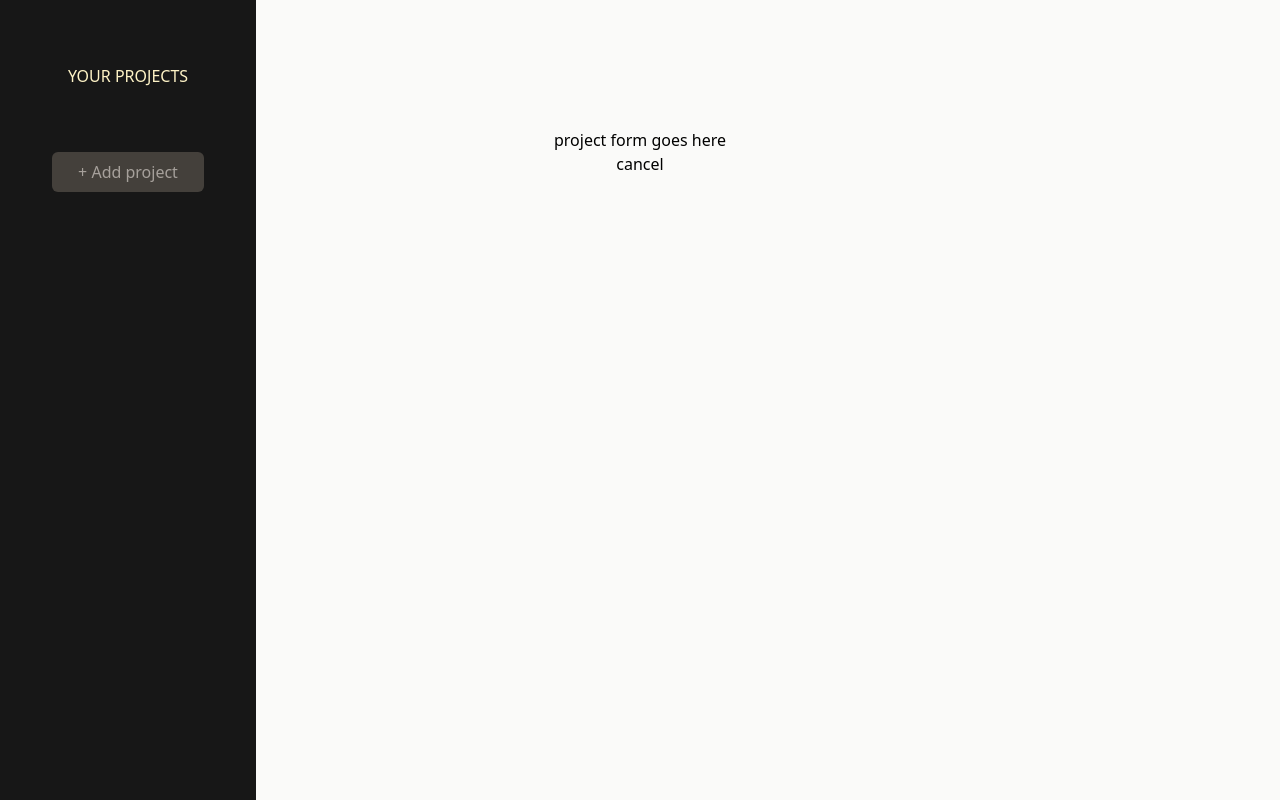
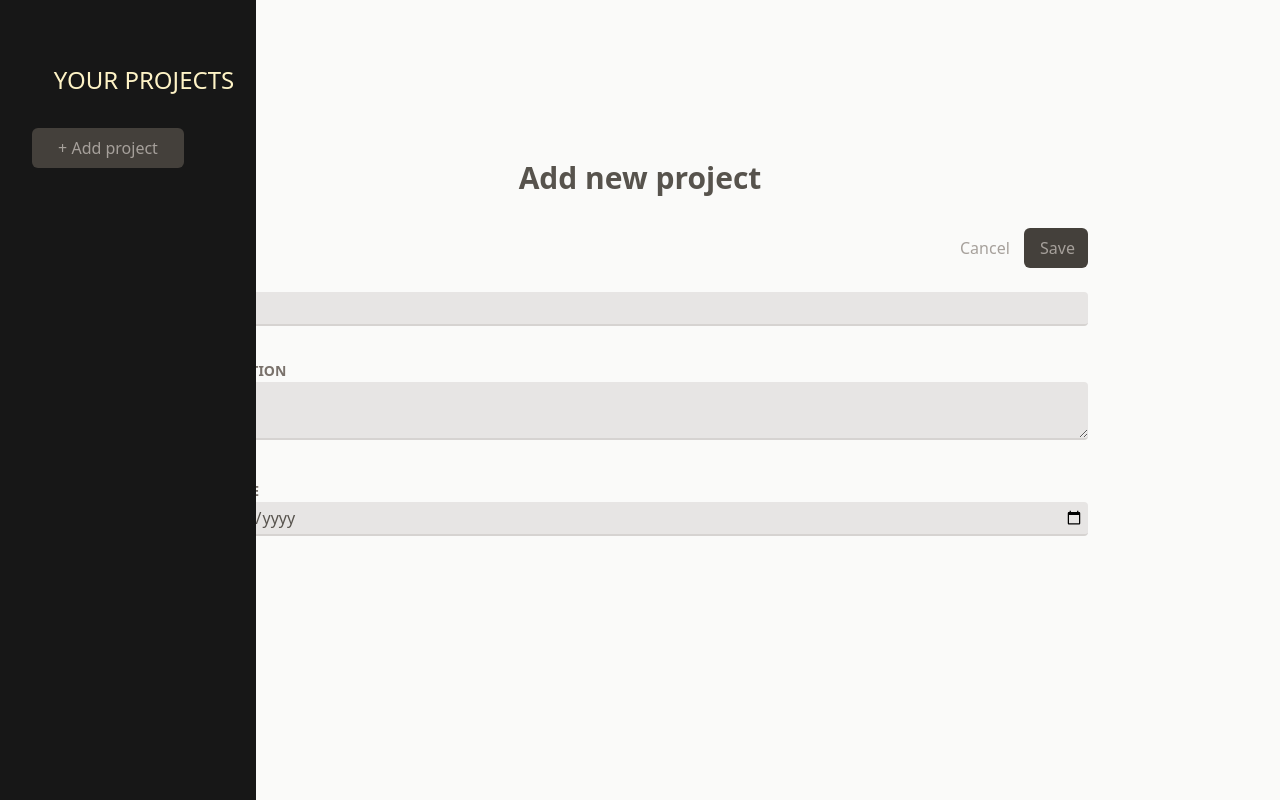
Before and after one commit to Juan-I-nauJ/react-projects-editor, a React (Vite) app: page / in a window 1280 px wide. Both pictures are taken after a click on the button "Create new project". Built offline with nearby package versions, Linux system fonts and the light colour scheme.

Commit message:
feat: form created, placeholder connections finished

```diff
--- a/src/App.jsx
+++ b/src/App.jsx
@@ -4,12 +4,15 @@ import Sidebar from "./components/Sidebar/Sidebar";
 import { useState } from 'react'
 
 function App() {
-  const projectArray = []
+  const [projectArray, setProjectArray] = useState([])
   const [selectedProject, setSelectedProject] = useState(null)
   const [formOpen, setFormOpen] = useState(false)
 
   const handleNewProject = (val = true) => {
     setFormOpen(val)
+  }
+  const handleAddProject = (newProject) => {
+    setProjectArray(old => [...old, newProject])
   }
 
   return (
@@ -17,7 +20,7 @@ function App() {
       <Sidebar projectArray={projectArray} onNewProject={handleNewProject}/>
       <main className="pt-32 flex flex-col gap-4 text-center items-center justify-center">
       {(!selectedProject && !formOpen) && <NoProject onNewProject={handleNewProject}/>}
-      {formOpen && <ProjectForm onNewProject={handleNewProject}/>}
+      {formOpen && <ProjectForm cancelProject={handleNewProject} addProject={handleAddProject}/>}
       </main>
     </>
   );
--- a/src/components/ProjectForm/ProjectForm.jsx
+++ b/src/components/ProjectForm/ProjectForm.jsx
@@ -1,8 +1,25 @@
-export default function ProjectForm({onNewProject}) {
+export default function ProjectForm({cancelProject, addProject}) {
     return (
-        <div>
-            <p>project form goes here</p>
-            <button onClick={() => onNewProject(false)}>cancel</button>
-        </div>
+        <form className="w-4xl">
+            <legend><h1 className="w-full text-stone-600 font-semibold text-3xl my-8">Add new project</h1></legend>
+            <menu className="flex gap-4 justify-end">
+            <button type="button" onClick={() => cancelProject(false)} className="cursor-pointer px-4 py-2 text-xs md:text-base rounded-md text-stone-400 hover:text-stone-800 w-16">Cancel</button>
+            <button type="button" onClick={() => addProject({title: 'here we are', desc: 'born to be kings', date: 'we are the princes of the universe'})} className="cursor-pointer px-4 py-2 text-xs md:text-base rounded-md bg-stone-700 text-stone-400 hover:bg-stone-700 hover:text-stone-100 w-16">Save</button>
+            </menu>
+            <fieldset className="flex flex-col gap-8">
+            <div className="text-left">
+                <label htmlFor="title-field" className="text-sm font-bold uppercase text-stone-500">Title</label>
+                <input className="w-full p-1 border-b-2 rounded-sm border-stone-300 bg-stone-200 text-stone-600 focus:outline-none focus:border-stone-600" id="title-field" name="title-field" type="text" />
+            </div>
+            <div className="text-left">
+                <label htmlFor="desc-field" className="text-sm font-bold uppercase text-stone-500">Description</label>
+                <textarea className="w-full p-1 border-b-2 rounded-sm border-stone-300 bg-stone-200 text-stone-600 focus:outline-none focus:border-stone-600" name="desc-field" id="desc-field"></textarea>
+            </div>
+            <div className="text-left">
+                <label htmlFor="date-field" className="text-sm font-bold uppercase text-stone-500">Due date</label>
+                <input className="w-full p-1 border-b-2 rounded-sm border-stone-300 bg-stone-200 text-stone-600 focus:outline-none focus:border-stone-600" type="date" name="date-field" id="date-field" />
+            </div>
+            </fieldset>
+        </form>
     )
 }
--- a/src/components/Sidebar/Sidebar.jsx
+++ b/src/components/Sidebar/Sidebar.jsx
@@ -2,9 +2,20 @@ import { createPortal } from "react-dom"
 
 export default function Sidebar({projectArray, onNewProject}) {
     return createPortal(
-        <aside className="fixed left-0 top-0 bottom-0 w-64 bg-neutral-900 text-amber-100 flex flex-col">
-            <h2 className="text-center my-16">YOUR PROJECTS</h2>
-            <button onClick={onNewProject} className="px-4 py-2 text-xs md:text-base rounded-md bg-stone-700 text-stone-400 hover:bg-stone-600 hover:text-stone-100 w-38 self-center">+ Add project</button>
+        <aside className="fixed left-0 top-0 bottom-0 w-64 bg-neutral-900 text-amber-100 flex flex-col gap-8">
+            <div className="flex flex-col gap-4 ml-8">
+            <h2 className="text-center mt-16 mb-4 text-2xl">YOUR PROJECTS</h2>
+            <button onClick={onNewProject} className="px-4 py-2 text-xs md:text-base rounded-md bg-stone-700 text-stone-400 hover:bg-stone-600 hover:text-stone-100 w-38">+ Add project</button>
+            </div>
+            <menu className="ml-8 flex flex-col gap-4 justify-center">
+                {projectArray.map((item, idx) => {
+                    return <li key={idx}>
+                        <button className="pl-2 pr-4 py-2 text-xs md:text-base text-stone-400 hover:text-stone-200 hover:bg-stone-600 w-38 text-left">
+                            {item.title}
+                        </button>
+                    </li>
+                })}
+            </menu>
         </aside>, document.getElementsByTagName('body')[0]
     )
 }
```
